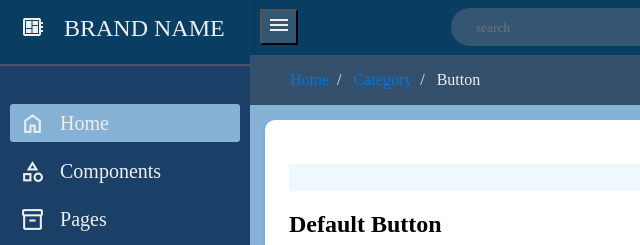
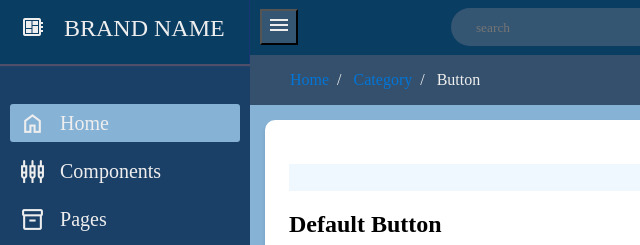
Before and after one commit to DeveloperMamunur/Admin-Dashboard, a website: page views/components/button.html in a window 1280 px wide. Shown: the top 245 px of the page, 0-640 px from the left. Drawn offline with nearby package versions, Linux system fonts and the light colour scheme.

Commit message:
update icon

```diff
--- a/views/components/button.html
+++ b/views/components/button.html
@@ -33,7 +33,7 @@
                     <li>
                         <a href="#" type="button" class="drop_side_nav sidebarBtn">
                             <span class="material-symbols-outlined link_icon">
-                            category
+                                settings_input_component
                             </span>
                             <span class="link_name">Components</span>
                         </a>
```
Also changed, not shown: views/components/card.html (+1 -1 lines), views/components/chart.html (+1 -1 lines), views/components/table.html (+1 -1 lines).
